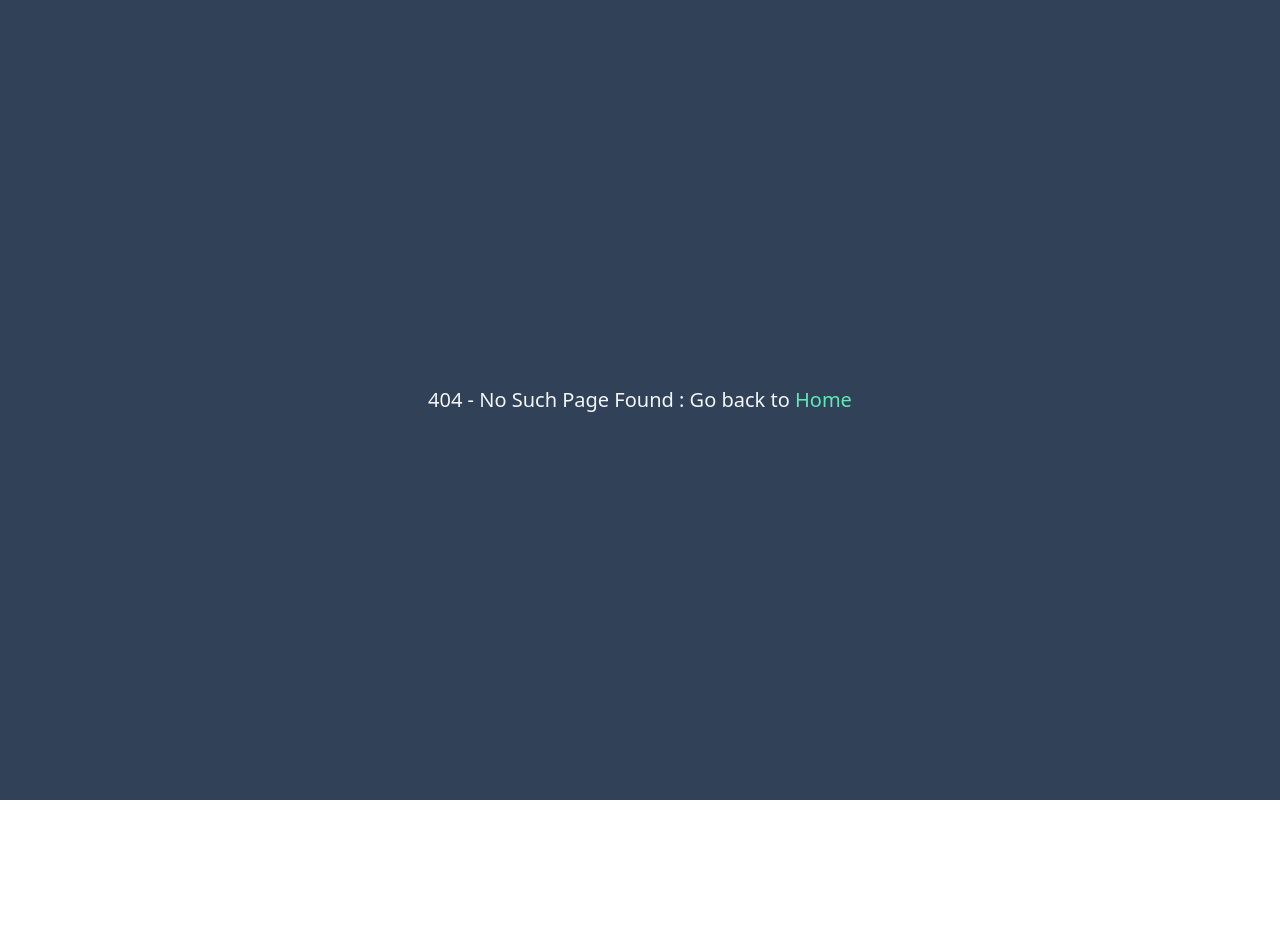
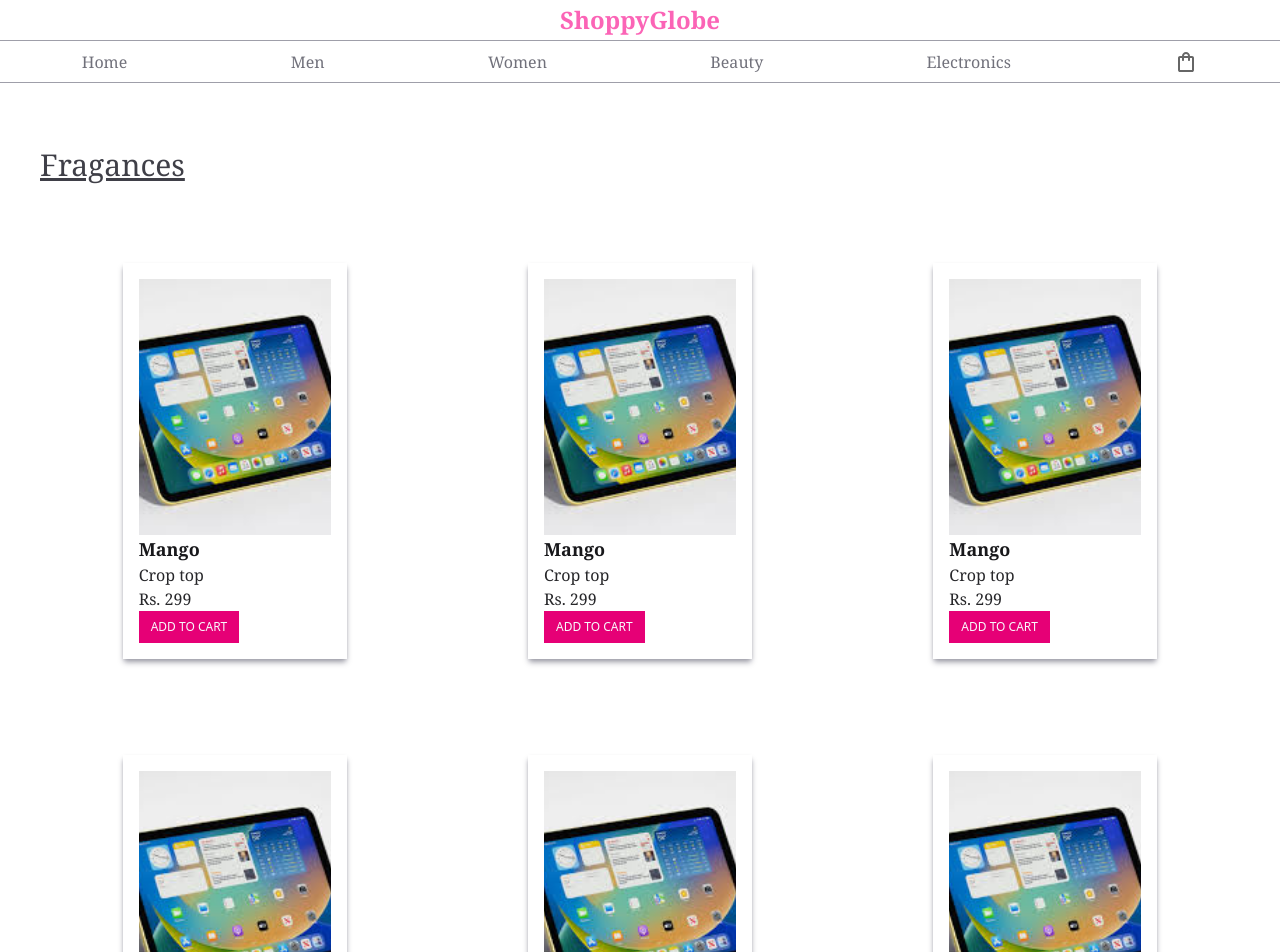
Before and after one commit to amarjeet207/E-commerce-Application, a React (Vite) app: page /fragances in a window 1280 px wide. Before the commit this address had no page. Shown: the top 952 px of the page. Before the commit the page ends 800 px from the top, so only its background shows below. Built offline with nearby package versions, Linux system fonts and the light colour scheme.

Commit message:
product Details, item pages added

```diff
--- a/src/Components/All Products/Perfume.jsx
+++ b/src/Components/All Products/Dress.jsx
@@ -3,11 +3,11 @@ import ProductItem  from '../ProductItem'
 import Header from '../Header'
 import womenTop from "../../assets/women-top.jpg"
 
-const perfume = () => {
+const Dress = () => {
   return (
     <div className='box-border max-w-screen h-screen'>
     <Header/>
-    <h1 className='ml-10 text-3xl underline font-serif text-zinc-700 mt-16'>Fragances</h1>
+    <h1 className='ml-10 text-3xl underline font-serif text-zinc-700 mt-16'> Women's Dresses </h1>
 
     <div className='m-20 grid md:grid-cols-3 gap-24 justify-items-center items-center '>
     <ProductItem brand='Mango' title="Crop top" price="299" src={womenTop}/>
@@ -26,4 +26,4 @@ const perfume = () => {
   )
 }
 
-export default perfume
+export default Dress
--- /dev/null
+++ b/src/Components/All Products/Fragances.jsx
@@ -0,0 +1,29 @@
+import React from 'react'
+import ProductItem  from '../ProductItem'
+import Header from '../Header'
+import womenTop from "../../assets/women-top.jpg"
+
+const Fragances = () => {
+  return (
+    <div className='box-border max-w-screen h-screen'>
+    <Header/>
+    <h1 className='ml-10 text-3xl underline font-serif text-zinc-700 mt-16'>Fragances</h1>
+
+    <div className='m-20 grid md:grid-cols-3 gap-24 justify-items-center items-center '>
+    <ProductItem brand='Mango' title="Crop top" price="299" src={womenTop}/>
+    <ProductItem brand='Mango' title="Crop top" price="299" src={womenTop}/>
+    <ProductItem brand='Mango' title="Crop top" price="299" src={womenTop}/>
+    <ProductItem brand='Mango' title="Crop top" price="299" src={womenTop}/>
+    <ProductItem brand='Mango' title="Crop top" price="299" src={womenTop}/>
+    <ProductItem brand='Mango' title="Crop top" price="299" src={womenTop}/>
+    <ProductItem brand='Mango' title="Crop top" price="299" src={womenTop}/>
+    <ProductItem brand='Mango' title="Crop top" price="299" src={womenTop}/>
+    <ProductItem brand='Mango' title="Crop top" price="299" src={womenTop}/>
+    <ProductItem brand='Mango' title="Crop top" price="299" src={womenTop}/>
+    </div>
+
+  </div>
+  )
+}
+
+export default Fragances
--- a/src/Components/ProductCategory.jsx
+++ b/src/Components/ProductCategory.jsx
@@ -96,7 +96,7 @@ const ProductCategory = () => {
 
           <div className=" grid md:grid-cols-5 gap-5 justify-items-center">
             <Link to='/makeup'>  <ProductList item="Makeup" src={makeup} /></Link>
-            <Link to='/perfumes'> <ProductList item="Fragances" src={perfume} /></Link>
+            <Link to='/fragances'> <ProductList item="Fragances" src={perfume} /></Link>
             <Link to='/skincare'> <ProductList item="Skin-care" src={skincare} /></Link>
           </div>
         </div>
```
Also changed, not shown: src/App.jsx (+11 -5 lines).
